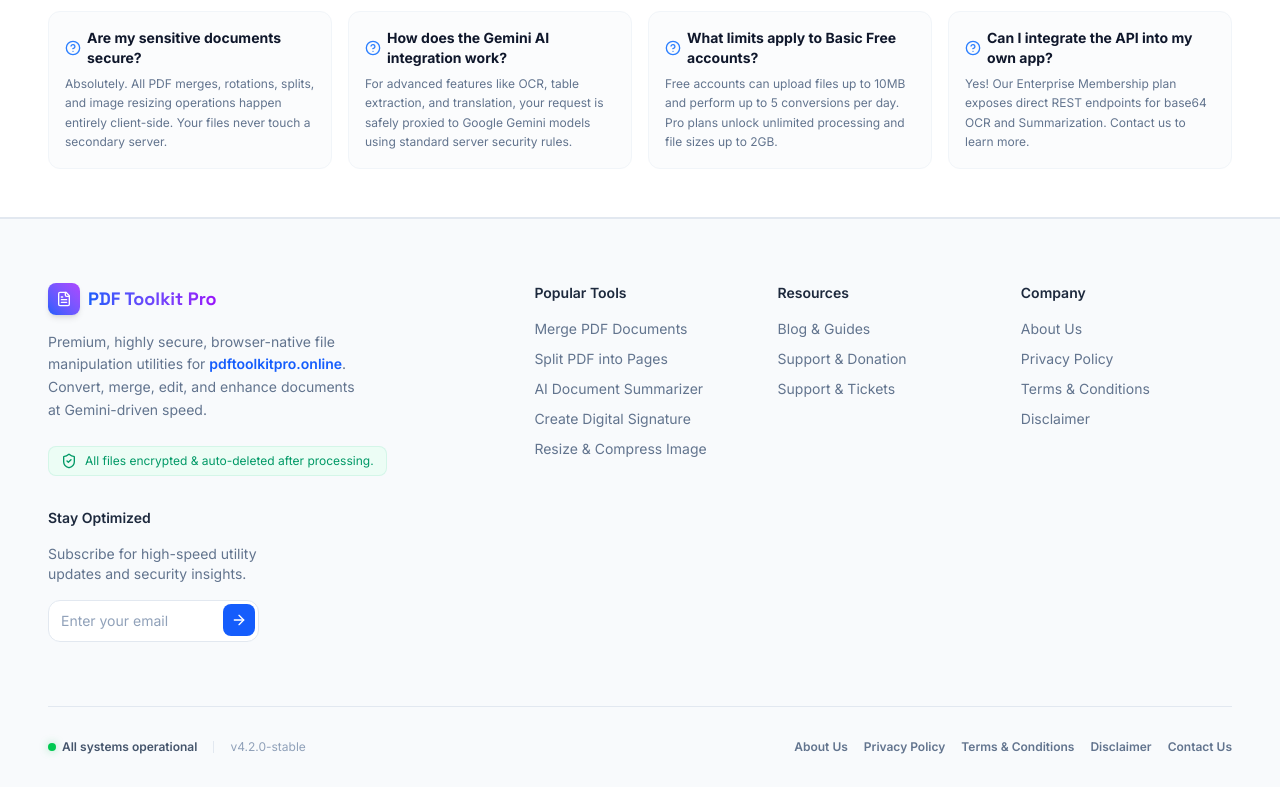
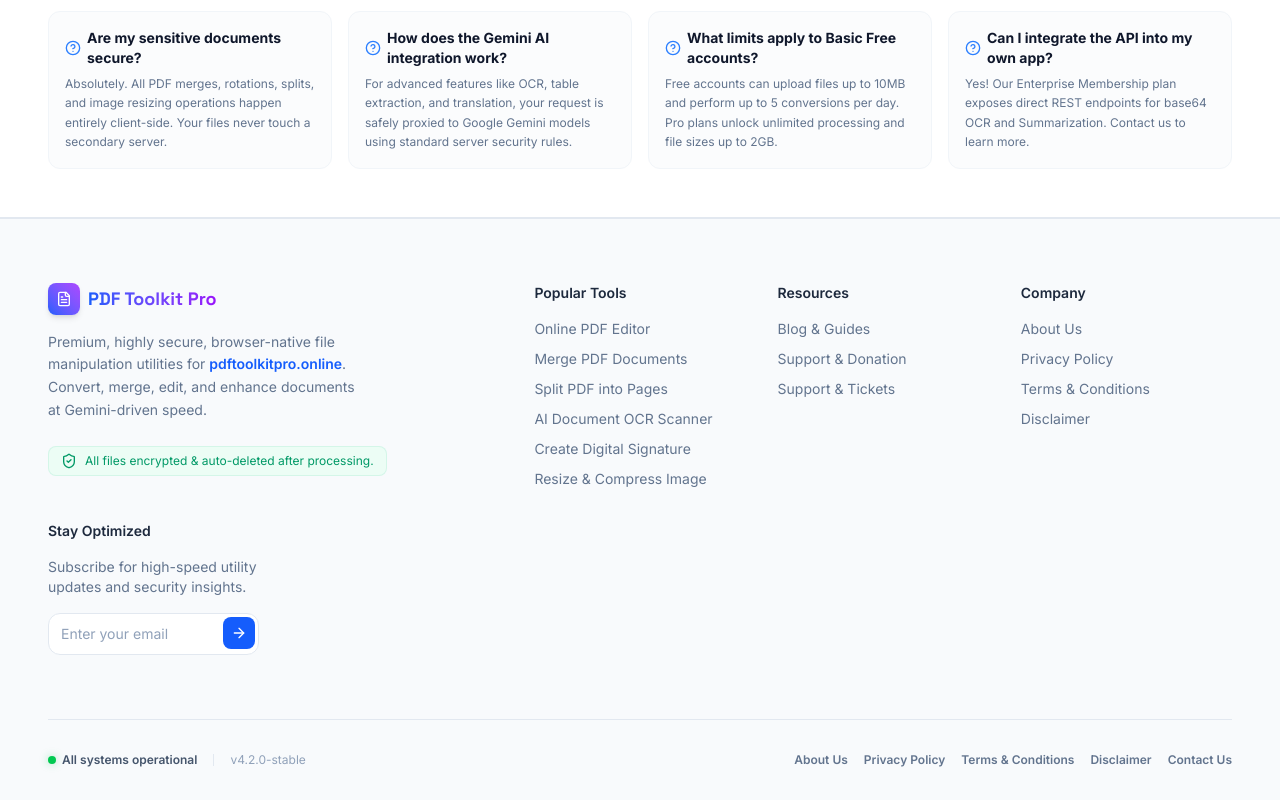
Before and after one commit to PankajBhardwaj1993/PDF-Toolkit-Pro, a React (Vite) app: page / in a window 1280 px wide. Shown: the part 1696-2496 px from the top of the page. Built offline with nearby package versions, Linux system fonts and the light colour scheme; no server answers.

Commit message:
Add Online PDF Editor to Popular Tools and fix click navigation to tools

```diff
--- a/src/components/Footer.tsx
+++ b/src/components/Footer.tsx
@@ -22,6 +22,11 @@
 
   const navigateTo = (tab: string) => {
     setActiveTab(tab);
+    window.scrollTo({ top: 0, behavior: 'smooth' });
+  };
+
+  const navigateToTool = (toolId: string) => {
+    setSelectedToolId(toolId);
     window.scrollTo({ top: 0, behavior: 'smooth' });
   };
 
@@ -55,40 +60,48 @@
             <ul className="space-y-2.5">
               <li>
                 <button
-                  onClick={() => { navigateTo('tools'); }}
-                  className="text-slate-500 dark:text-zinc-400 hover:text-blue-600 dark:hover:text-blue-400 cursor-pointer"
+                  onClick={() => navigateToTool('online_pdf_editor')}
+                  className="text-slate-500 dark:text-zinc-400 hover:text-blue-600 dark:hover:text-blue-400 cursor-pointer text-left transition-colors"
+                >
+                  Online PDF Editor
+                </button>
+              </li>
+              <li>
+                <button
+                  onClick={() => navigateToTool('merge_pdf')}
+                  className="text-slate-500 dark:text-zinc-400 hover:text-blue-600 dark:hover:text-blue-400 cursor-pointer text-left transition-colors"
                 >
                   Merge PDF Documents
                 </button>
               </li>
               <li>
                 <button
-                  onClick={() => { navigateTo('tools'); }}
-                  className="text-slate-500 dark:text-zinc-400 hover:text-blue-600 dark:hover:text-blue-400 cursor-pointer"
+                  onClick={() => navigateToTool('split_pdf')}
+                  className="text-slate-500 dark:text-zinc-400 hover:text-blue-600 dark:hover:text-blue-400 cursor-pointer text-left transition-colors"
                 >
                   Split PDF into Pages
                 </button>
               </li>
               <li>
                 <button
-                  onClick={() => { navigateTo('tools'); }}
-                  className="text-slate-500 dark:text-zinc-400 hover:text-blue-600 dark:hover:text-blue-400 cursor-pointer"
+                  onClick={() => navigateToTool('pdf_ocr')}
+                  className="text-slate-500 dark:text-zinc-400 hover:text-blue-600 dark:hover:text-blue-400 cursor-pointer text-left transition-colors"
                 >
-                  AI Document Summarizer
+                  AI Document OCR Scanner
                 </button>
               </li>
               <li>
                 <button
-                  onClick={() => { navigateTo('tools'); }}
-                  className="text-slate-500 dark:text-zinc-400 hover:text-blue-600 dark:hover:text-blue-400 cursor-pointer"
+                  onClick={() => navigateToTool('draw_signature')}
+                  className="text-slate-500 dark:text-zinc-400 hover:text-blue-600 dark:hover:text-blue-400 cursor-pointer text-left transition-colors"
                 >
                   Create Digital Signature
                 </button>
               </li>
               <li>
                 <button
-                  onClick={() => { navigateTo('tools'); }}
-                  className="text-slate-500 dark:text-zinc-400 hover:text-blue-600 dark:hover:text-blue-400 cursor-pointer"
+                  onClick={() => navigateToTool('compress_image')}
+                  className="text-slate-500 dark:text-zinc-400 hover:text-blue-600 dark:hover:text-blue-400 cursor-pointer text-left transition-colors"
                 >
                   Resize & Compress Image
                 </button>
```
